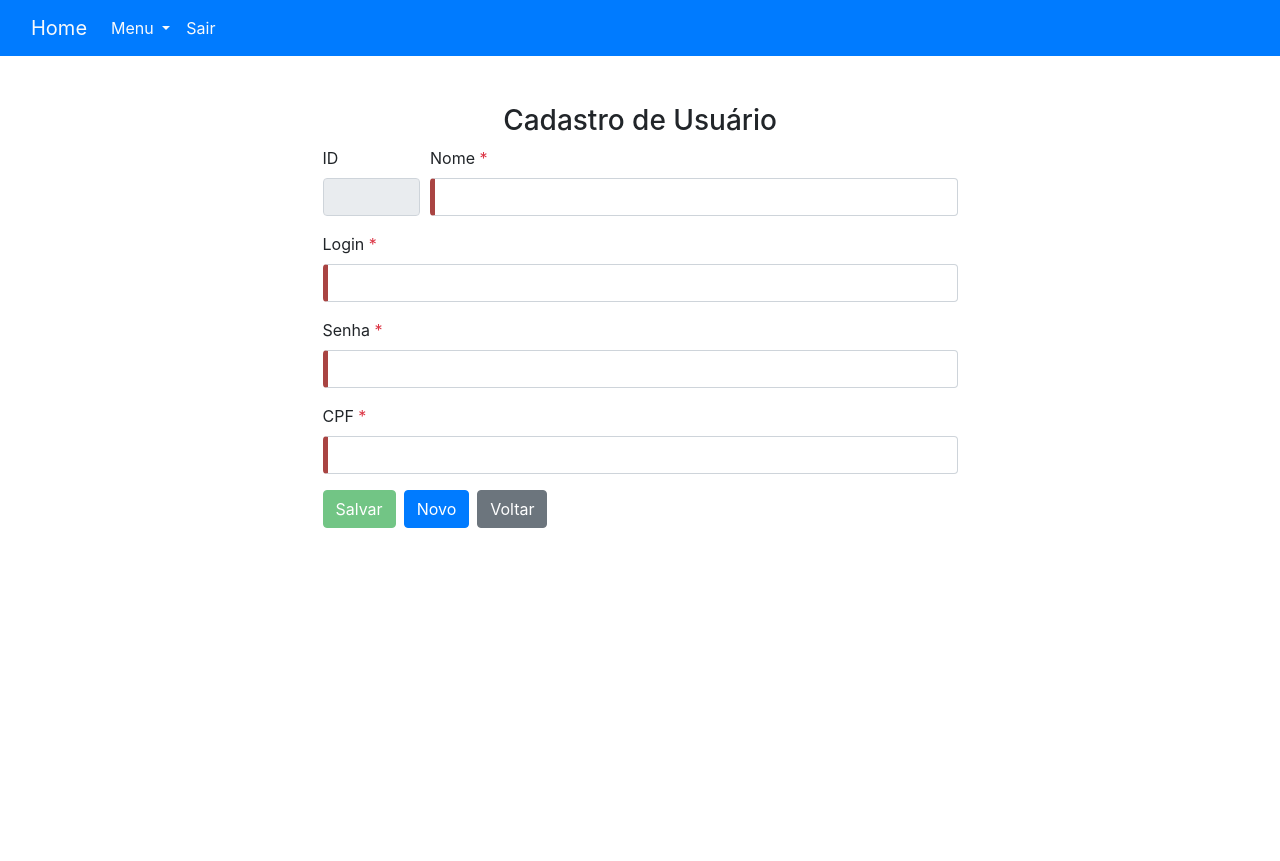
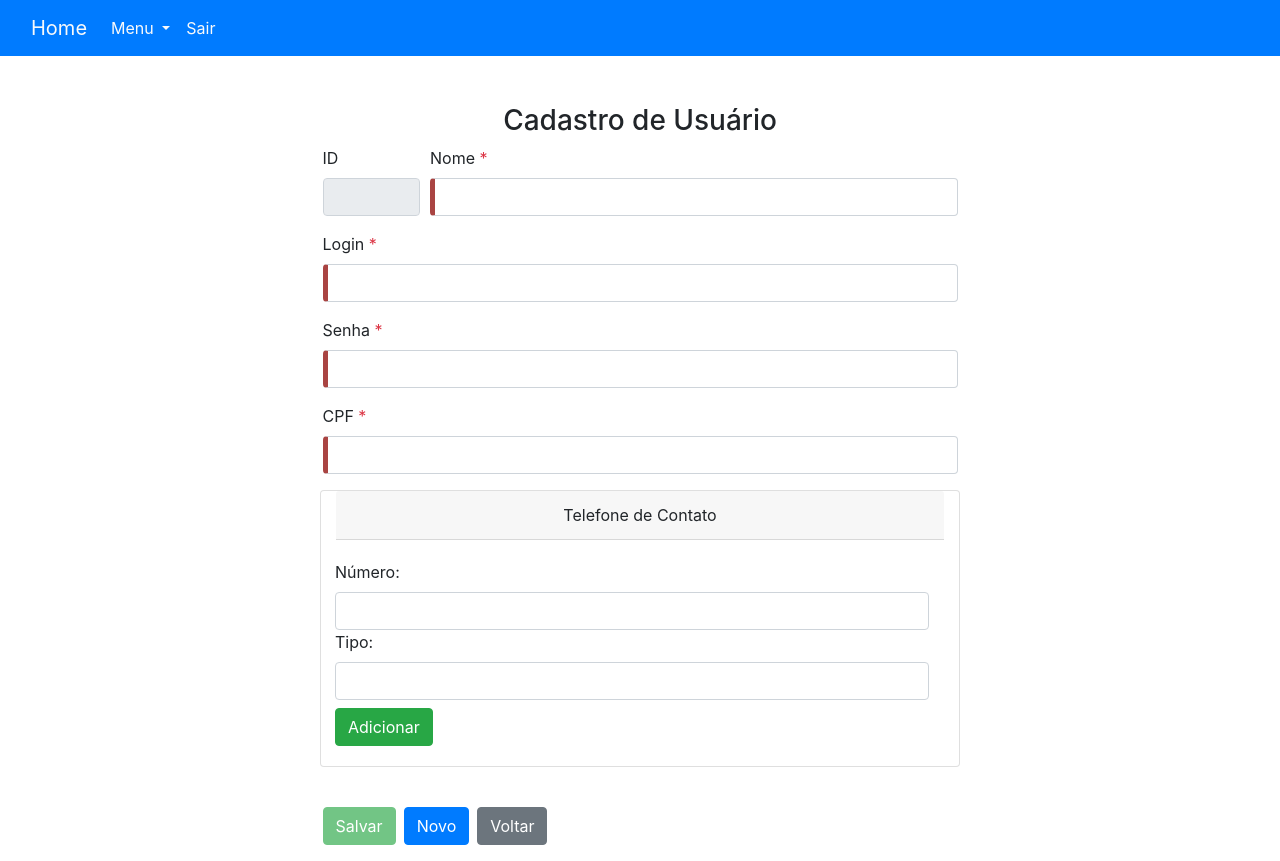
Before and after one commit to Marcusvini370/Angular-Rest, an Angular app: page /usuarioAdd in a window 1280 px wide. Before the commit the page ends 800 px from the top, so only its background shows below. Built offline with nearby package versions, Linux system fonts and the light colour scheme; sample sign-in values are in the browser's storage.

Commit message:
Carregando, inserindo e removendo telefone

```diff
--- a/src/app/Componentes/Usuario/usuario-add/usuarioadd/usuarioadd.component.html
+++ b/src/app/Componentes/Usuario/usuario-add/usuarioadd/usuarioadd.component.html
@@ -50,6 +50,35 @@
   </div>
   </div>
 
+  <div class="card text-center col-md-6 offset-md-3">
+    <div class="card-header">Telefone de Contato</div>
+    <div class="card-body pl-1">
+      <div class="form-row">
+        <label>Número:</label>
+        <input type="tel" class="form-control"  [(ngModel)]="telefone.numero"
+          id="numero" name="numero"/>
+          <!--name tem que ser o mesmo que do atributo numero-->
+          <label>Tipo:</label>
+          <input type="text" class="form-control"   id="tipo" name="tipo"  [(ngModel)]="telefone.tipo">
+        <button class="btn btn-success mt-2" (click)="addFone()">
+          Adicionar
+        </button>
+        </div>
+    </div>
+  </div>
+
+   <table class="table table-bordered col-md-6 offset-md-3 mt-4">
+     <tbody>
+       <tr *ngFor="let fone of usuario.telefones; let i = index;">
+         <td>{{fone.id}}</td>
+         <td>{{fone.numero}}</td>
+         <td>{{fone.tipo}}</td>
+         <td><button class="btn btn-danger" (click)="deletarTelfone(fone.id, i)">Delete
+
+         </button></td>
+       </tr>
+     </tbody>
+   </table>
 
 
   <div class="form-row ">
--- a/src/app/Componentes/Usuario/usuario-add/usuarioadd/usuarioadd.component.ts
+++ b/src/app/Componentes/Usuario/usuario-add/usuarioadd/usuarioadd.component.ts
@@ -2,6 +2,8 @@ import { User } from './../../../../model/user';
 import { Component, OnInit } from '@angular/core';
 import { ActivatedRoute} from '@angular/router';
 import { UsuarioService } from 'src/app/service/usuario.service';
+import { Telefone } from 'src/app/model/telefone';
+
 
 @Component({
   selector: 'app-root',
@@ -11,6 +13,7 @@ import { UsuarioService } from 'src/app/service/usuario.service';
 export class UsuarioaddComponent implements OnInit {
 
   usuario = new User();
+  telefone = new Telefone(); //instanciações
 
 
   constructor(private routerActive : ActivatedRoute,  private userService: UsuarioService) { }
@@ -28,6 +31,7 @@ export class UsuarioaddComponent implements OnInit {
         this.usuario.nome = data.userNome;
         this.usuario.cpf = data.userCpf;
         this.usuario.senha = data.senha;
+        this.usuario.telefones = data.telefones;
     });
     }
     }
@@ -49,6 +53,35 @@ export class UsuarioaddComponent implements OnInit {
 
     novo(){
       this.usuario = new User();
+      this.telefone = new Telefone();
     }
 
+    deletarTelfone(id: any, i: any) {
+      //um telefone que n ta no banco de daddos só aparecendo na tela vai remover ele
+        if(id !== null && confirm('Deseja realmente remover?')) {
+
+          //requisição ajax
+        this.userService.removerTelefone(id).subscribe(data => {
+         //vai remover apenas um elemento que é um indice
+         this.usuario.telefones.splice(i, 1);
+
+        })
+      }
+
+      if(id == null) { //n tem id
+        this.usuario.telefones.splice(i,1);
+        return;
+      }
+    }
+
+    addFone() {
+      if(this.usuario.telefones === undefined) {
+        //se a lista tiver indefinida ou n instanciada. agente instancia a lista pra n da erro
+        this.usuario.telefones = new Array<Telefone>();
+      }
+      //lista de telefone adicionando esse novo telefone na tela
+      this.usuario.telefones.push(this.telefone);
+      this.telefone = new Telefone(); //caso queira adicionar um segundo telefone
+      //deixa instanciado
+    }
   }
--- a/src/app/Componentes/Usuario/usuario/usuario.component.ts
+++ b/src/app/Componentes/Usuario/usuario/usuario.component.ts
@@ -12,7 +12,7 @@ export class UsuarioComponent implements OnInit {
   //vem uma lista de usuári em forma de um array
   usuarios: Array<User> = [
 
-    {id: 0, nome: "", login: "", cpf: "", senha: "" },
+    {id: 0, nome: "", login: "", cpf: "", senha: "", telefones: []},
 ];
 
 
--- /dev/null
+++ b/src/app/model/telefone.ts
@@ -0,0 +1,8 @@
+export class Telefone {
+
+  id!: Number;
+  numero!: String;
+	tipo!: String ;
+
+
+}
--- a/src/app/model/user.ts
+++ b/src/app/model/user.ts
@@ -1,3 +1,5 @@
+import { Telefone } from "./telefone";
+
 export class User {
   //classes que vamos carregar da lista do usuário
 
@@ -8,4 +10,6 @@ nome!: String;
 cpf!: String;
 senha!: String;
 
+telefones!: Array<Telefone>;
+
 }
--- a/src/app/service/usuario.service.ts
+++ b/src/app/service/usuario.service.ts
@@ -39,6 +39,7 @@ salvarUsuario(user: any) : Observable<any>{
 // update de usuário
 updateUsuario(user: any) : Observable<any>{
   return this.http.put<any>(AppConstants.baseUrl, user);
+   //http://localhost:8080/cursospringrestapi/usuario/id
 }
 
 userAutenticado(){
@@ -51,4 +52,8 @@ userAutenticado(){
 
 }
 
+removerTelefone(id: any) : Observable<any> {
+  return this.http.delete<any>(AppConstants.baseUrl + 'removerTelefone/' + id)
 }
+
+}
```
